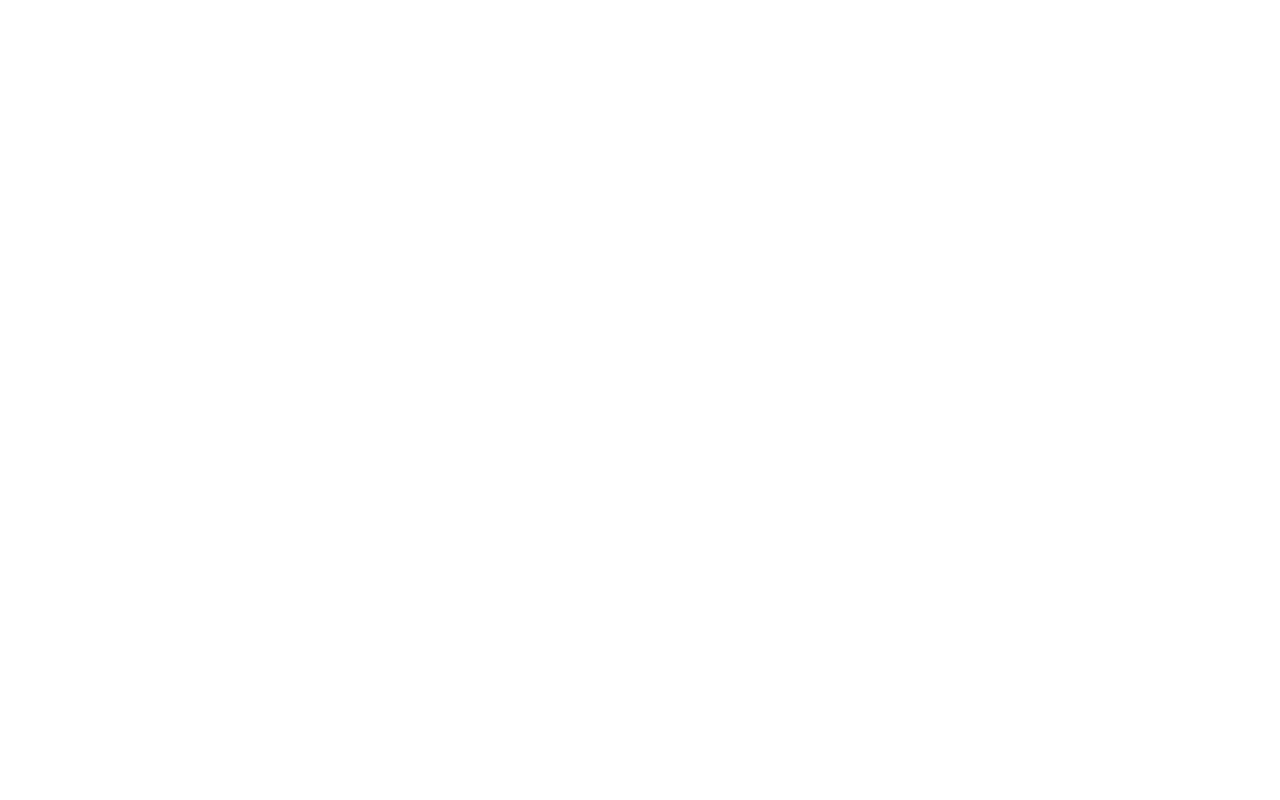
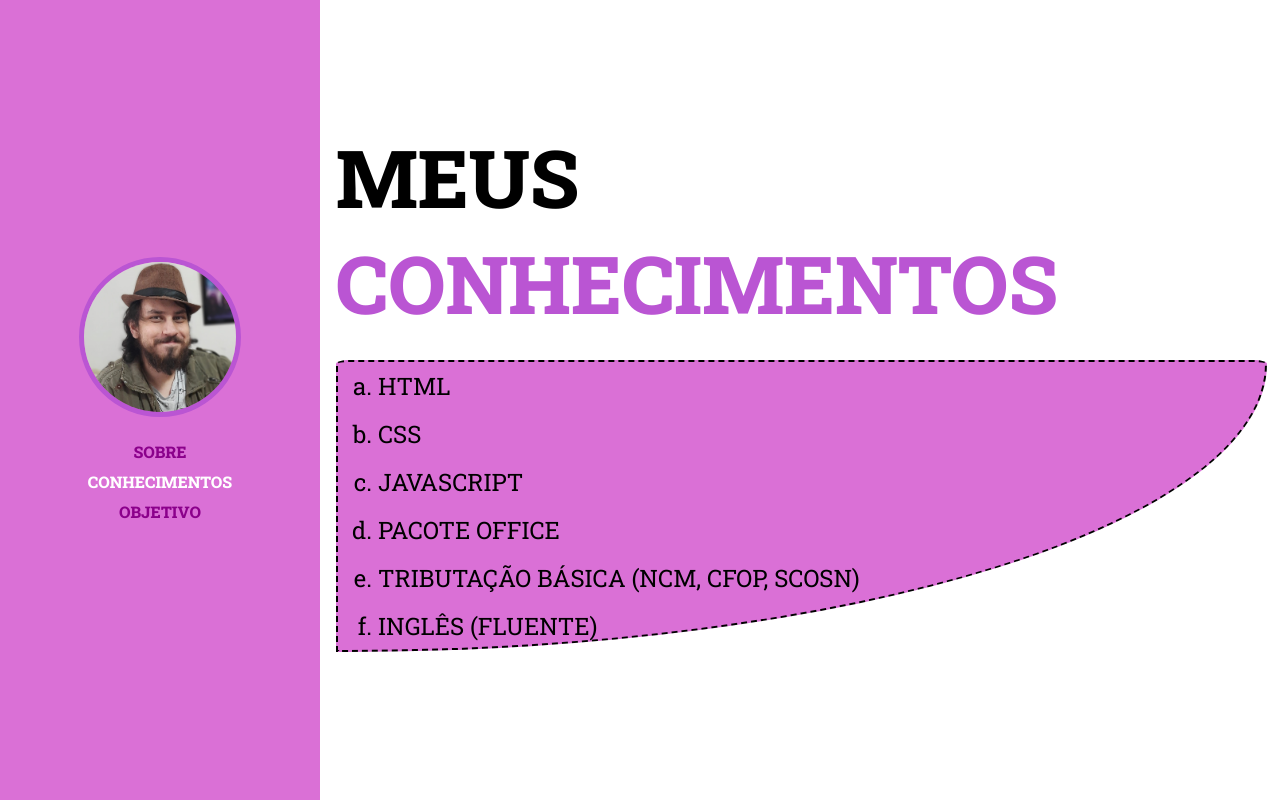
Before and after one commit to MateusSilva42/Conclus-o-de-Modulo---Front-End-1, a plain HTML site: page conhecimentos.html in a window 1280 px wide. Drawn offline with Linux system fonts and the light colour scheme.

Commit message:
create conhecimentos page

```diff
--- a/conhecimentos.html
+++ b/conhecimentos.html
@@ -1,12 +1,65 @@
 <!DOCTYPE html>
 <html lang="pt-BR">
-<head>
-    <meta charset="UTF-8">
-    <meta http-equiv="X-UA-Compatible" content="IE=edge">
-    <meta name="viewport" content="width=device-width, initial-scale=1.0">
+  <head>
+    <meta charset="UTF-8" />
+    <meta http-equiv="X-UA-Compatible" content="IE=edge" />
+    <meta name="viewport" content="width=device-width, initial-scale=1.0" />
     <title>Conhecimentos</title>
-</head>
-<body>
+  </head>
+  <body>
+    <!DOCTYPE html>
+    <html lang="pt-BR">
+      <head>
+        <meta charset="UTF-8" />
+        <meta http-equiv="X-UA-Compatible" content="IE=edge" />
+        <meta name="viewport" content="width=device-width, initial-scale=1.0" />
+        <title>Mateus Silva</title>
+        <link rel="stylesheet" href="./style/styles.css" />
+      </head>
+      <body>
+        <div id="page">
+          <aside id="side-content">
+            <div>
+              <section>
+                <div>
+                  <a href="https://github.com/MateusSilva42" target="_blank">
+                    <img
+                      src="./images/profile.jpeg"
+                      alt="foto de perfil - Mateus Silva"
+                      id="profile-picture"
+                    />
+                  </a>
+                </div>
+              </section>
+              <nav id="main-menu">
+                <ul id="list-menu">
+                  <li><a href="index.html"> SOBRE</a></li>
+                  <li><a href="#" style="color: white"> CONHECIMENTOS</a></li>
+                  <li><a href="objetivos.html"> OBJETIVO</a></li>
+                </ul>
+              </nav>
+            </div>
+          </aside>
+          <main id="main">
+            <section class="page-title">
+              <a href="https://github.com/MateusSilva42" target="_blank"
+                ><p>MEUS <span class="color-text"> CONHECIMENTOS</span></p></a
+              >
+            </section>
 
-</body>
+            <section class="page-text">
+              <ol>
+                <li>HTML</li>
+                <li>CSS</li>
+                <li>JAVASCRIPT</li>
+                <li>PACOTE OFFICE</li>
+                <li>TRIBUTAÇÃO BÁSICA (NCM, CFOP, SCOSN)</li>
+                <li>INGLÊS (FLUENTE)</li>
+              </ol>
+            </section>
+          </main>
+        </div>
+      </body>
+    </html>
+  </body>
 </html>
--- a/style/styles.css
+++ b/style/styles.css
@@ -1,4 +1,4 @@
-@import url('https://fonts.googleapis.com/css2?family=Lora&family=Roboto+Slab:wght@400;800&display=swap');
+@import url("https://fonts.googleapis.com/css2?family=Lora&family=Roboto+Slab:wght@400;800&display=swap");
 /* Fontes
 font-family: 'Lora', serif;
 font-family: 'Roboto Slab', serif;  */
@@ -23,11 +23,11 @@ html {
 
 #profile-picture {
   height: 150px;
-  border: 5px solid #BA55D3;
+  border: 5px solid #ba55d3;
   border-radius: 50%;
 }
 
-#profile-picture:hover{
+#profile-picture:hover {
   border: 5px solid #da7df1;
   border-radius: 50%;
 }
@@ -35,7 +35,7 @@ html {
 #side-content {
   width: 25%;
   height: 100%;
-  background-color: #DA70D6;
+  background-color: #da70d6;
   box-sizing: border-box;
   display: flex;
   flex-direction: column;
@@ -55,118 +55,136 @@ html {
   text-align: center;
 }
 
-#list-menu{
-    font-family: 'Roboto Slab', serif;
-    font-weight: 800;
-    list-style-type: none;
-    padding: 0px;
-    list-style-position: inside;
+#list-menu {
+  font-family: "Roboto Slab", serif;
+  font-weight: 800;
+  list-style-type: none;
+  padding: 0px;
+  list-style-position: inside;
 }
 
 nav {
-    font-size: 1,5rem;
-    line-height: 30px;
+  font-size: 1, 5rem;
+  line-height: 30px;
 }
 
-li a{
+li a {
   text-decoration: none;
-  color: #8B008B;
+  color: #8b008b;
 }
 
-li a:hover{
+li a:hover {
   color: white;
 }
 
-li a:active{
-  color: #BA55D3;
+li a:active {
+  color: #ba55d3;
 }
 
 /* Página Principal */
 
-#main{
+#main {
   display: flex;
   flex-direction: column;
 }
 
-#name{
-  font-family: 'Roboto Slab', serif;
+#adress {
+  font-family: "Roboto Slab", serif;
+  font-size: 1, 5rem;
+  text-align: left;
+  margin-left: 1rem;
+  padding: 0;
+}
+
+#adress a {
+  text-decoration: none;
+  color: #ba55d3;
+}
+
+#adress a:visited {
+  color: #ba55d3;
+}
+
+#bio {
+  font-family: "Lora", serif;
+  font-size: 1rem;
+  text-align: left;
+  margin-left: 1rem;
+  padding: 0;
+}
+
+#bio a {
+  text-decoration: none;
+  color: black;
+}
+
+#bio span {
+  color: #e16e0e;
+}
+
+#social {
+  font-family: "Lora", serif;
+  font-size: 1rem;
+  text-align: left;
+  margin-left: 1rem;
+  padding: 0;
+}
+
+#social-list {
+  list-style-type: none;
+  display: flex;
+  padding: 0;
+}
+
+#social-list a:hover {
+  opacity: 70%;
+}
+
+.social-icon {
+  margin-left: 2rem;
+}
+
+.color-text {
+  color: #ba55d3;
+}
+ul li img {
+  height: 4rem;
+}
+
+/* COnhecimentos */
+
+.page-text ol {
+  list-style-type: lower-alpha;
+  font-size: 1.5rem;
+  line-height: 3rem;
+  background-color: #da70d6;
+  border-radius: 2% 2% 150% 0%;
+  border: 2px dashed;
+}
+
+/* Geral */
+
+.page-title {
+  font-family: "Roboto Slab", serif;
   font-size: 5rem;
   text-align: left;
   font-weight: 800;
   box-sizing: border-box;
 }
 
-#name p{
+.page-title p {
   margin: 0 0 0 1rem;
 }
 
-#name a{
+.page-title a {
   text-decoration: none;
   color: black;
 }
 
-#adress{
-  font-family: 'Roboto Slab', serif;
-  font-size: 1,5rem;
+.page-text {
+  font-family: "Roboto Slab", serif;
+  font-size: 1, 5rem;
   text-align: left;
   margin-left: 1rem;
   padding: 0;
 }
-
-#adress a{
- text-decoration: none;
- color: #BA55D3;
-}
-
-#adress a:visited{
-  color: #BA55D3;
-}
-
-#bio{
-  font-family: 'Lora', serif;
-  font-size: 1rem;
-  text-align: left;
-  margin-left: 1rem;
-  padding: 0;
-}
-
-#bio a{
-  text-decoration: none;
-  color: black;
-}
-
-#bio span{
-  color:#e16e0e;
-
-}
-
-#social{
-  font-family: 'Lora', serif;
-  font-size: 1rem;
-  text-align: left;
-  margin-left: 1rem;
-  padding: 0;
-
-}
-
-#social-list{
-  list-style-type: none;
-  display: flex;
-  padding: 0;
-}
-
-#social-list a:hover{
-  opacity: 70%;
-}
-
-.social-icon{
-  margin-left: 2rem;
-}
-
-.color-text {
-  color: #BA55D3 ;
-}
-ul li img{
-  height: 4rem;
-
-}
```
Also changed, not shown: index.html (+2 -2 lines).
